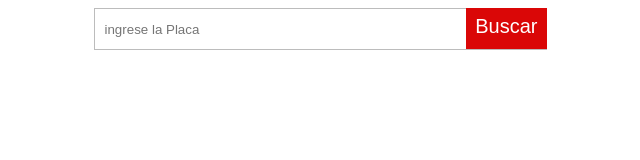
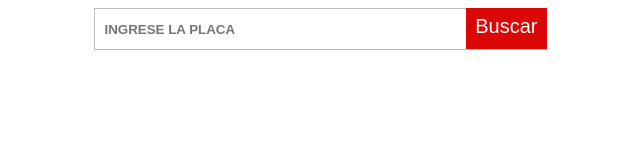
Before and after one commit to marlondevelopment/Soat, a plain HTML site: page index.html in a window 1280 px wide. Shown: the full height of the page, 320-960 px from the left. Drawn offline with nearby package versions, Linux system fonts and the light colour scheme.

Commit message:
placa mayuscula

```diff
--- a/index.html
+++ b/index.html
@@ -16,7 +16,10 @@
                 text-align: left;
                 position: relative;
             }
-
+            .cajabuscar > input{
+                text-transform: uppercase;
+                font-weight: 600;
+            }
             .search {
                 font-size: 20px;
                 top: 0px;
```
